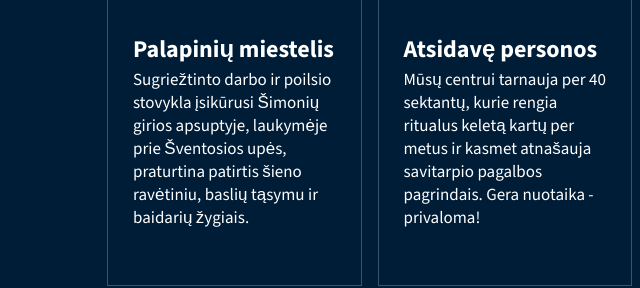
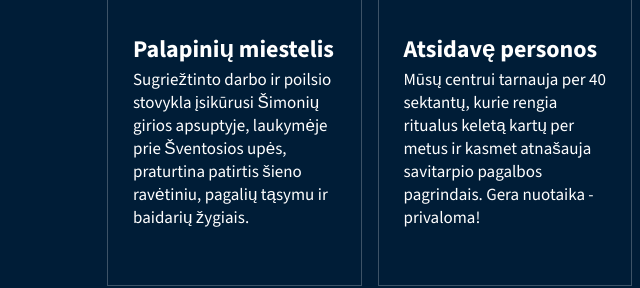
Before and after one commit to mkrivickas/pet-adoption, a plain HTML site: page index.html in a window 1280 px wide. Shown: the part 701-989 px from the top of the page, 0-640 px from the left. Drawn offline with nearby package versions, Linux system fonts and the light colour scheme.

Commit message:
basliu i pagaliu

```diff
--- a/index.html
+++ b/index.html
@@ -51,7 +51,7 @@
               <p>
                 Sugriežtinto darbo ir poilsio stovykla įsikūrusi Šimonių girios
                 apsuptyje, laukymėje prie Šventosios upės, praturtina patirtis
-                šieno ravėtiniu, baslių tąsymu ir baidarių žygiais.
+                šieno ravėtiniu, pagalių tąsymu ir baidarių žygiais.
               </p>
             </div>
             <div class="intro-feature">
```
